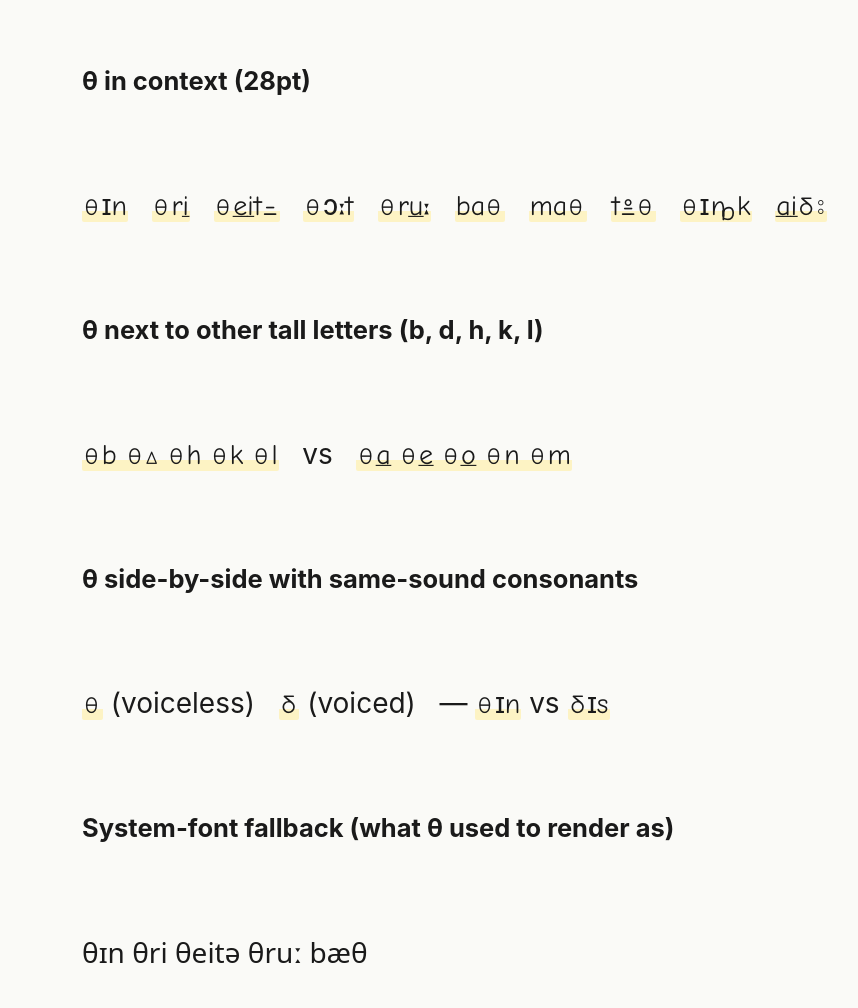
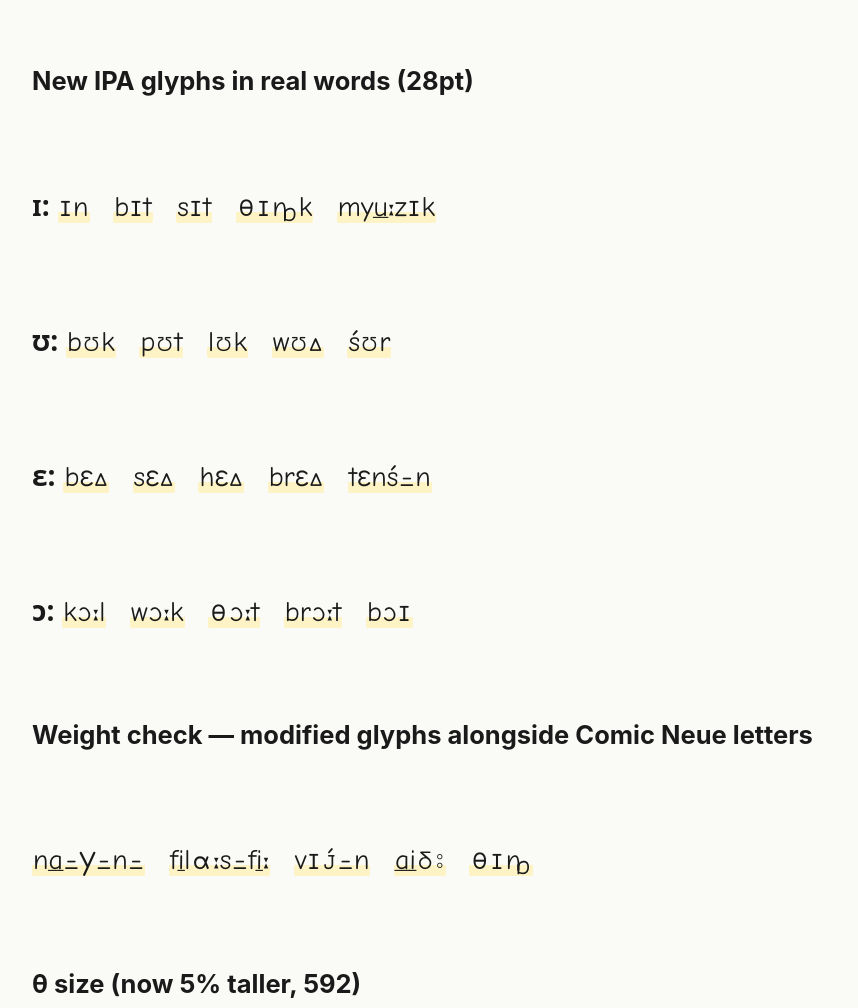
Before and after one commit to gnowledge/naYana-tutor, a website: page engine/public/wordtest.html in a window 1280 px wide. Shown: the top 1008 px of the page, without its empty margins (124-982 px from the left). Drawn offline with Linux system fonts and the light colour scheme; files whose address does not match are found by name.

Commit message:
font: add ɪ ʊ ɛ ɔ; bump θ +5%; weight passes on misc glyphs
User hand-drew the four remaining IPA codepoints the engine emits:
  - ɪ (U+026A) small-cap I — for /ɪ/ short i
  - ʊ (U+028A) latin upsilon — for /ʊ/ short oo
  - ɛ (U+025B) latin epsilon — for /ɛ/ short e
  - ɔ (U+0254) open-o      — for /ɔ/ open o (and ɔː ɔɪ)

This closes the gap from the original ipa_glyphs implementation —
every codepoint the engine emits now has a Nayana shape, no more
system-font fallback for IPA characters in rewritten output.

Also: θ scaled up 5% (height 569 → 592, more in line with t/h
proportions) and weight passes on multiple glyphs (eng width grew
769 → 986, alphaipa 772 → 802, ezh 464 → 569 — likely from FontForge's
Change Weight applied to the contours).

Backlog for next FontForge pass: α weight could bulk a touch more,
ŋ shape redesign (b-tail reads g-like), δ height vs θ asymmetry.

```diff
--- a/engine/public/wordtest.html
+++ b/engine/public/wordtest.html
@@ -2,39 +2,59 @@
 <html lang="en">
 <head>
 <meta charset="utf-8">
-<title>Nayana — theta + word issues</title>
+<title>Nayana — full glyph + new IPA check</title>
 <link rel="stylesheet" href="style.css">
 </head>
 <body>
-<main style="max-width: 900px; margin: 24px auto; padding: 16px;">
-  <h2>θ in context (28pt)</h2>
+<main style="max-width: 1000px; margin: 24px auto; padding: 16px;">
+  <h2>New IPA glyphs in real words (28pt)</h2>
   <p style="font-size: 28px; line-height: 1.6;">
-    <span class="nayana-rewritten">θɪn</span> &nbsp;
-    <span class="nayana-rewritten">θri</span> &nbsp;
-    <span class="nayana-rewritten">θeitə</span> &nbsp;
+    <strong style="font-family:system-ui">ɪ:</strong>
+    <span class="nayana-rewritten">ɪn</span> &nbsp;
+    <span class="nayana-rewritten">bɪt</span> &nbsp;
+    <span class="nayana-rewritten">sɪt</span> &nbsp;
+    <span class="nayana-rewritten">θɪŋk</span> &nbsp;
+    <span class="nayana-rewritten">myuːzɪk</span>
+  </p>
+  <p style="font-size: 28px; line-height: 1.6;">
+    <strong style="font-family:system-ui">ʊ:</strong>
+    <span class="nayana-rewritten">bʊk</span> &nbsp;
+    <span class="nayana-rewritten">pʊt</span> &nbsp;
+    <span class="nayana-rewritten">lʊk</span> &nbsp;
+    <span class="nayana-rewritten">wʊd</span> &nbsp;
+    <span class="nayana-rewritten">ʃʊr</span>
+  </p>
+  <p style="font-size: 28px; line-height: 1.6;">
+    <strong style="font-family:system-ui">ɛ:</strong>
+    <span class="nayana-rewritten">bɛd</span> &nbsp;
+    <span class="nayana-rewritten">sɛd</span> &nbsp;
+    <span class="nayana-rewritten">hɛd</span> &nbsp;
+    <span class="nayana-rewritten">brɛd</span> &nbsp;
+    <span class="nayana-rewritten">tɛnʃən</span>
+  </p>
+  <p style="font-size: 28px; line-height: 1.6;">
+    <strong style="font-family:system-ui">ɔ:</strong>
+    <span class="nayana-rewritten">kɔːl</span> &nbsp;
+    <span class="nayana-rewritten">wɔːk</span> &nbsp;
     <span class="nayana-rewritten">θɔːt</span> &nbsp;
-    <span class="nayana-rewritten">θruː</span> &nbsp;
-    <span class="nayana-rewritten">bæθ</span> &nbsp;
-    <span class="nayana-rewritten">mæθ</span> &nbsp;
-    <span class="nayana-rewritten">tʌθ</span> &nbsp;
-    <span class="nayana-rewritten">θɪŋk</span> &nbsp;
-    <span class="nayana-rewritten">aiðɚ</span>
+    <span class="nayana-rewritten">brɔːt</span> &nbsp;
+    <span class="nayana-rewritten">bɔɪ</span>
   </p>
-  <h2>θ next to other tall letters (b, d, h, k, l)</h2>
+
+  <h2>Weight check — modified glyphs alongside Comic Neue letters</h2>
+  <p style="font-size: 28px; line-height: 1.6;">
+    <span class="nayana-rewritten">naəYənə</span> &nbsp;
+    <span class="nayana-rewritten">filɑːsəfiː</span> &nbsp;
+    <span class="nayana-rewritten">vɪʒən</span> &nbsp;
+    <span class="nayana-rewritten">aiðɚ</span> &nbsp;
+    <span class="nayana-rewritten">θɪŋ</span>
+  </p>
+
+  <h2>θ size (now 5% taller, 592)</h2>
   <p style="font-size: 28px; line-height: 1.6;">
     <span class="nayana-rewritten">θb θd θh θk θl</span> &nbsp; vs &nbsp;
     <span class="nayana-rewritten">θa θe θo θn θm</span>
   </p>
-  <h2>θ side-by-side with same-sound consonants</h2>
-  <p style="font-size: 28px; line-height: 1.6;">
-    <span class="nayana-rewritten">θ</span> (voiceless) &nbsp;
-    <span class="nayana-rewritten">ð</span> (voiced) &nbsp;
-    — <span class="nayana-rewritten">θɪn</span> vs <span class="nayana-rewritten">ðɪs</span>
-  </p>
-  <h2>System-font fallback (what θ used to render as)</h2>
-  <p style="font-size: 28px; font-family: system-ui, sans-serif; line-height: 1.6;">
-    θɪn θri θeitə θruː bæθ
-  </p>
 </main>
 </body>
 </html>
```
Also changed, not shown: engine/public/manifesto/Nayana-Regular.otf, 1 other file.
